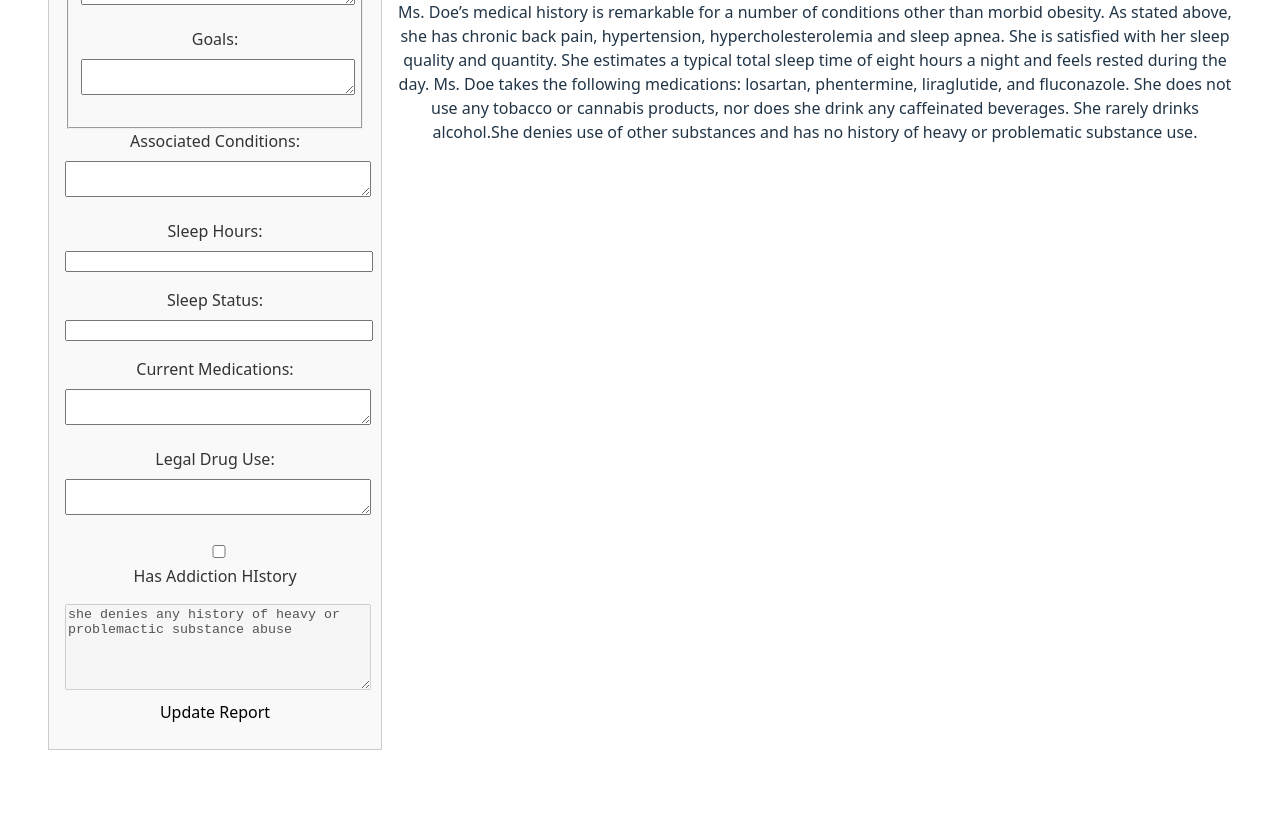
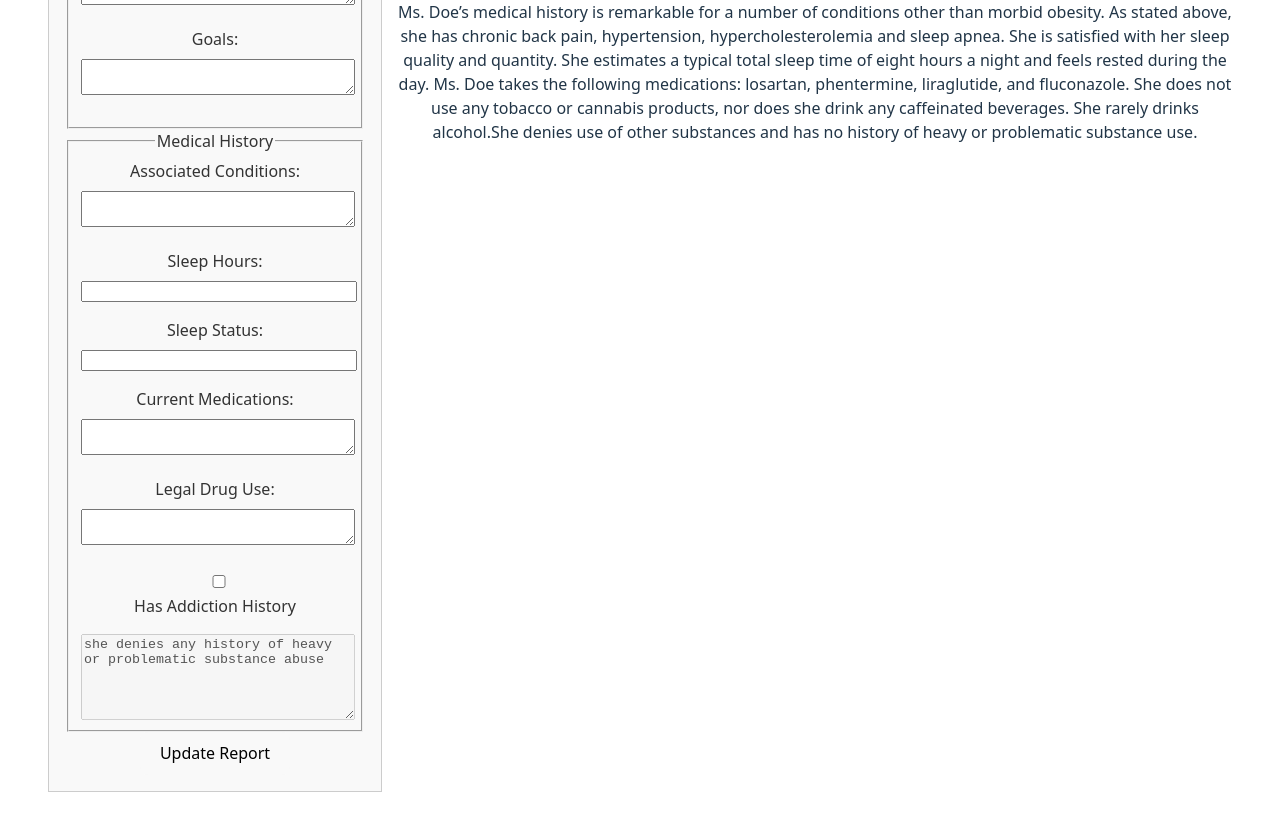
Before and after one commit to mvillaronga/bariatric-reporting, a React (Vite) app: page / in a window 1280 px wide. Shown: the part 1080-1911 px from the top of the page. Built offline with nearby package versions, Linux system fonts and the light colour scheme.

Commit message:
medical History panel

```diff
--- a/src/components/InputPanel/InputPanel.jsx
+++ b/src/components/InputPanel/InputPanel.jsx
@@ -2,18 +2,18 @@ import React, { useState } from 'react';
 import PropTypes from 'prop-types';
 import './InputPanel.css';
 import HeightInput from './HeightInput';
-import ConditionalTextArea from './ConditionalTextArea'; // updated import
-import genderData from '../../data/genderData'; // added import
-import ReportInfoPanel from './ReportInfoPanel'; // added import
-import PatientInfoPanel from './PatientInfoPanel'; // added import
-import EvaluationPanel from './EvaluationPanel'; // added import
+import ConditionalTextArea from './ConditionalTextArea';
+import genderData from '../../data/genderData';
+import ReportInfoPanel from './ReportInfoPanel';
+import PatientInfoPanel from './PatientInfoPanel';
+import EvaluationPanel from './EvaluationPanel';
+import MedicalHistoryPanel from './MedicalHistoryPanel'; // added import
 
 export default function InputPanel({ onUpdate }) {
     const initialState = {
-        reportDate: new Date().toISOString().substring(0,10), // default to current date (yyyy-mm-dd)
+        reportDate: new Date().toISOString().substring(0,10),
         patientName: '',
-        // patientAge removed; will be calculated from dateOfBirth
-        dateOfBirth: '', // added new field
+        dateOfBirth: '',
         gender: 'Female',
         mood: '',
         currentWeight: '',
@@ -58,35 +58,11 @@ export default function InputPanel({ onUpdate }) {
     return (
         <div className="input-panel">
             <h2>Input Panel</h2>
-            <ReportInfoPanel formData={formData} handleChange={handleChange} /> {/* Added Report Info panel on top */}
-            <PatientInfoPanel formData={formData} handleChange={handleChange} setFormData={setFormData} /> {/* Added Patient Info panel below Report Info panel */}
-            {/* Removed duplicate PatientInfoPanel fields: Patient Name, Patient Age, Gender, Current Weight, and Height */}
-            {/* Removed mood label from here */}
-            <EvaluationPanel formData={formData} handleChange={handleChange} /> {/* New Evaluation panel */}
-            <label>
-                Associated Conditions:
-                <textarea name="associatedConditions" value={formData.associatedConditions} onChange={handleChange}></textarea>
-            </label>
-            <label>
-                Sleep Hours:
-                <input type="text" name="sleepHours" value={formData.sleepHours} onChange={handleChange} />
-            </label>
-            <label>
-                Sleep Status:
-                <input type="text" name="sleepStatus" value={formData.sleepStatus} onChange={handleChange} />
-            </label>
-            <label>
-                Current Medications:
-                <textarea name="currentMedications" value={formData.currentMedications} onChange={handleChange}></textarea>
-            </label>
-            <label>
-                Legal Drug Use:
-                <textarea name="legalDrugUse" value={formData.legalDrugUse} onChange={handleChange}></textarea>
-            </label>
-            <ConditionalTextArea
-                label="Has Addiction HIstory"
-                defaultValue={`${(genderData[formData.gender] || genderData['Female']).pronoun} denies any history of heavy or problemactic substance abuse`}
-            />
+            <ReportInfoPanel formData={formData} handleChange={handleChange} />
+            <PatientInfoPanel formData={formData} handleChange={handleChange} setFormData={setFormData} />
+            <EvaluationPanel formData={formData} handleChange={handleChange} />
+            {/* Removed fields for associatedConditions, sleepHours, sleepStatus, currentMedications, legalDrugUse, and ConditionalTextArea */}
+            <MedicalHistoryPanel formData={formData} handleChange={handleChange} />
             <button onClick={handleSubmit}>Update Report</button>
         </div>
     );
--- /dev/null
+++ b/src/components/InputPanel/MedicalHistoryPanel.jsx
@@ -0,0 +1,40 @@
+import React from 'react';
+import PropTypes from 'prop-types';
+import ConditionalTextArea from './ConditionalTextArea';
+
+export default function MedicalHistoryPanel({ formData, handleChange }) {
+    return (
+        <fieldset>
+            <legend>Medical History</legend>
+            <label>
+                Associated Conditions:
+                <textarea name="associatedConditions" value={formData.associatedConditions} onChange={handleChange} />
+            </label>
+            <label>
+                Sleep Hours:
+                <input type="text" name="sleepHours" value={formData.sleepHours} onChange={handleChange} />
+            </label>
+            <label>
+                Sleep Status:
+                <input type="text" name="sleepStatus" value={formData.sleepStatus} onChange={handleChange} />
+            </label>
+            <label>
+                Current Medications:
+                <textarea name="currentMedications" value={formData.currentMedications} onChange={handleChange} />
+            </label>
+            <label>
+                Legal Drug Use:
+                <textarea name="legalDrugUse" value={formData.legalDrugUse} onChange={handleChange} />
+            </label>
+            <ConditionalTextArea
+                label="Has Addiction History"
+                defaultValue={`${(formData.gender === "Female" ? "she" : formData.gender === "Male" ? "he" : "they")} denies any history of heavy or problematic substance abuse`}
+            />
+        </fieldset>
+    );
+}
+
+MedicalHistoryPanel.propTypes = {
+    formData: PropTypes.object.isRequired,
+    handleChange: PropTypes.func.isRequired,
+};
```
